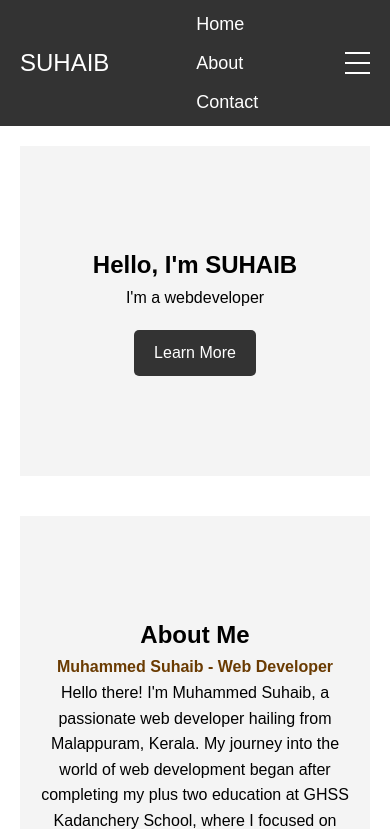
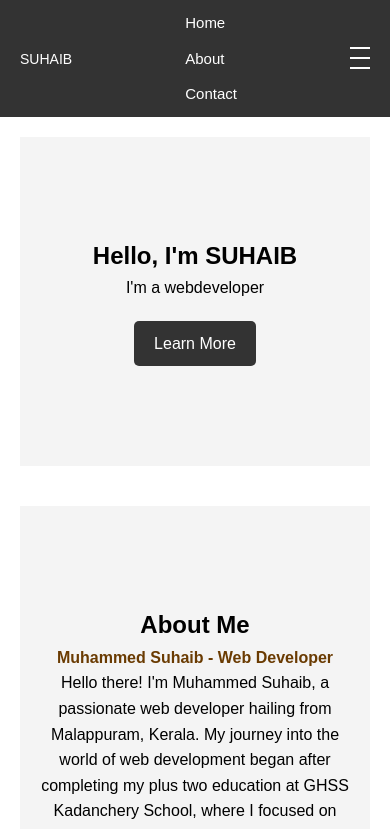
Before and after one commit to muhaammedsuhaib/Personal-Website-HTML-CSS, a plain HTML site: page index.html in a window 390 px wide. Both pictures are taken after a click on the element 357 px from the left and 29 px from the top of the page. Shown: the top 829 px of the page. Drawn offline with Linux system fonts and the light colour scheme.

Commit message:
add: new changes

```diff
--- a/style.css
+++ b/style.css
@@ -27,7 +27,7 @@ nav {
 
 .logo a {
   color: #fff;
-  font-size: 24px;
+  font-size: 14px;
   text-decoration: none;
 }
 
@@ -39,7 +39,7 @@ nav {
 .nav-menu li a {
   color: #fff;
   text-decoration: none;
-  font-size: 18px;
+  font-size: 15px;
 }
 
 .menu-toggle {
@@ -50,7 +50,7 @@ nav {
 
 .menu-toggle span {
   height: 2px;
-  width: 25px;
+  width: 20px;
   background: #fff;
   margin: 4px 0;
 }
```
